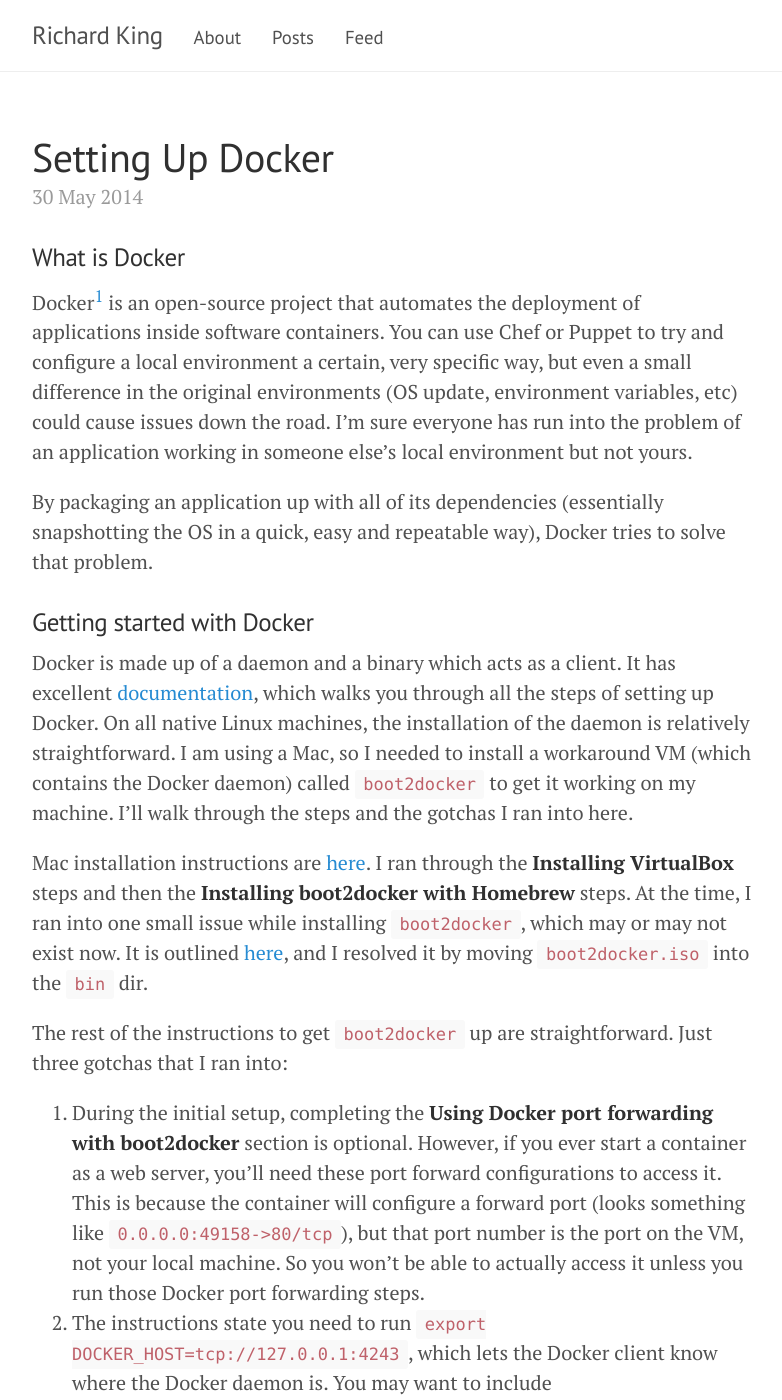
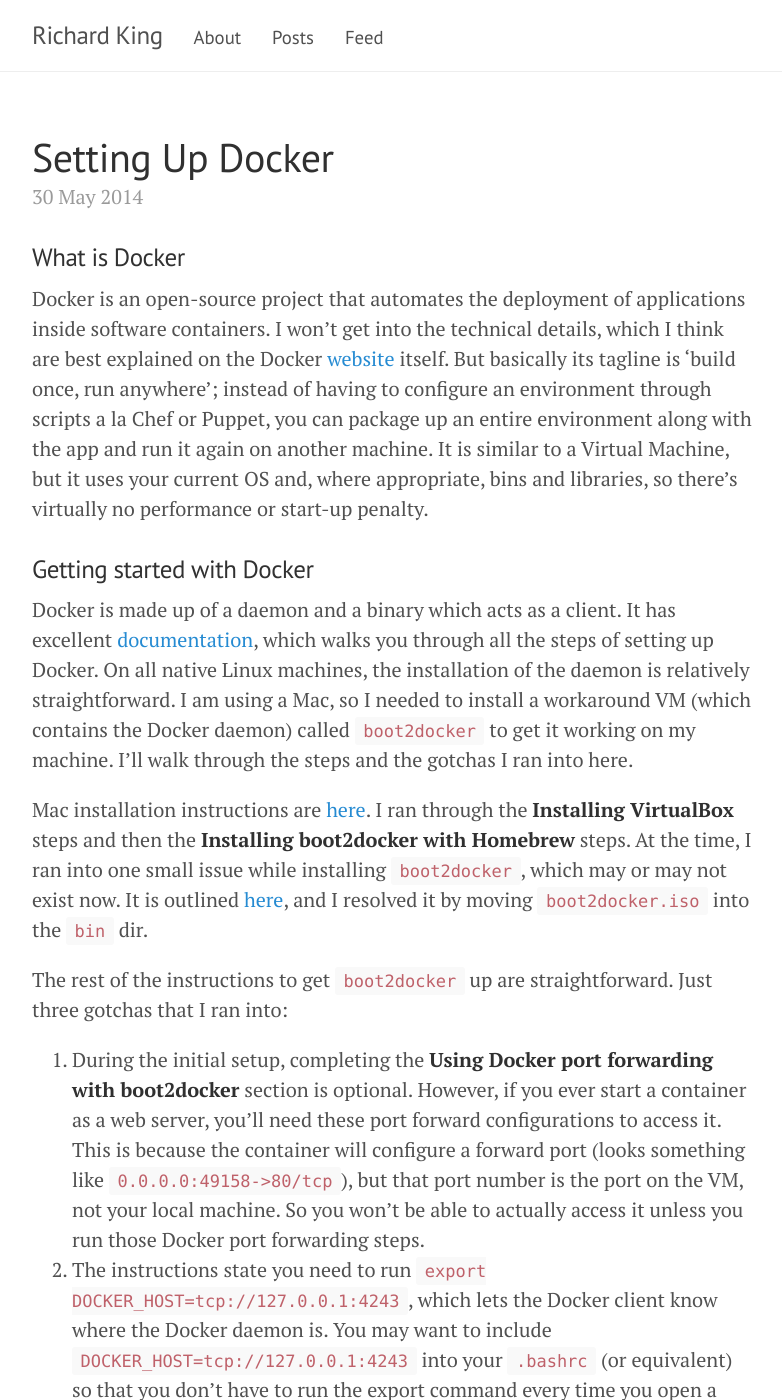
Before and after one commit to richardking/richardking.github.com, a Jekyll site: the page built from index.html, in a window 1280 px wide and 1400 px high. Shown: the whole window, without its empty margins (248-1030 px from the left). Built offline with Jekyll 4.4.1, drawn with Linux system fonts in a browser that asks for light colours; the list of posts is cut into pages by our own code; some of the changed text lies outside the part shown.

Commit message:
edit docker post

````diff
--- a/_posts/2014-05-30-setting-up-docker.markdown
+++ b/_posts/2014-05-30-setting-up-docker.markdown
@@ -1,8 +1,6 @@
 ### What is Docker
 
-Docker[^docker] is an open-source project that automates the deployment of applications inside software containers. You can use Chef or Puppet to try and configure a local environment a certain, very specific way, but even a small difference in the original environments (OS update, environment variables, etc) could cause issues down the road. I'm sure everyone has run into the problem of an application working in someone else's local environment but not yours.
-
-By packaging an application up with all of its dependencies (essentially snapshotting the OS in a quick, easy and repeatable way), Docker tries to solve that problem.
+Docker is an open-source project that automates the deployment of applications inside software containers. I won't get into the technical details, which I think are best explained on the Docker [website](https://www.docker.io/the_whole_story) itself. But basically its tagline is 'build once, run anywhere'; instead of having to configure an environment through scripts a la Chef or Puppet, you can package up an entire environment along with the app and run it again on another machine. It is similar to a Virtual Machine, but it uses your current OS and, where appropriate, bins and libraries, so there's virtually no performance or start-up penalty.
 
 ### Getting started with Docker
 
@@ -18,7 +16,7 @@
 
 ### Testing your Docker installation
 
-The next step is to run a simple command within a Docker container. This page walks you through the steps of printing out "Hello World" from within a Docker container: http://docs.docker.io/examples/hello_world/. Pay particular attention to the syntax of running a command in a Docker container:
+The next step is to run a simple command within a Docker container. This page walks you through the steps of printing out "Hello World" from within a Docker container: <http://docs.docker.io/examples/hello_world/>. Pay particular attention to the syntax of running a command in a Docker container:
 
 > ```$ sudo docker run busybox /bin/echo hello world```
 
@@ -42,7 +40,7 @@
 
 A Docker image is a read-only layer[^layer] that never changes. These are self-contained environments that can be passed around and will run exactly the same from machine to machine.
 
-Similar to github, Docker has its own online public (and private) repository at http://index.docker.io. In the **Testing your Docker installation** section, when you ran ```sudo docker pull busybox```, it looks for and then downloads the ```busybox``` repository from index.docker.io. You can also push your own images onto the Docker index with ```docker push [name of image]```.
+Similar to github, Docker has its own online public (and private) repository at <http://index.docker.io>. In the **Testing your Docker installation** section, when you ran ```sudo docker pull busybox```, it looks for and then downloads the ```busybox``` repository from index.docker.io. You can also push your own images onto the Docker index with ```docker push [name of image]```.
 
 #### Listing Docker containers
 Once you have an image, you can run a command on it. Any images that have had a command run within it, or any image that have a command currently running on it, can be displayed using:
````
Also changed, not shown: other parts of _posts/2014-05-30-setting-up-docker.markdown (+1 -7 lines).
